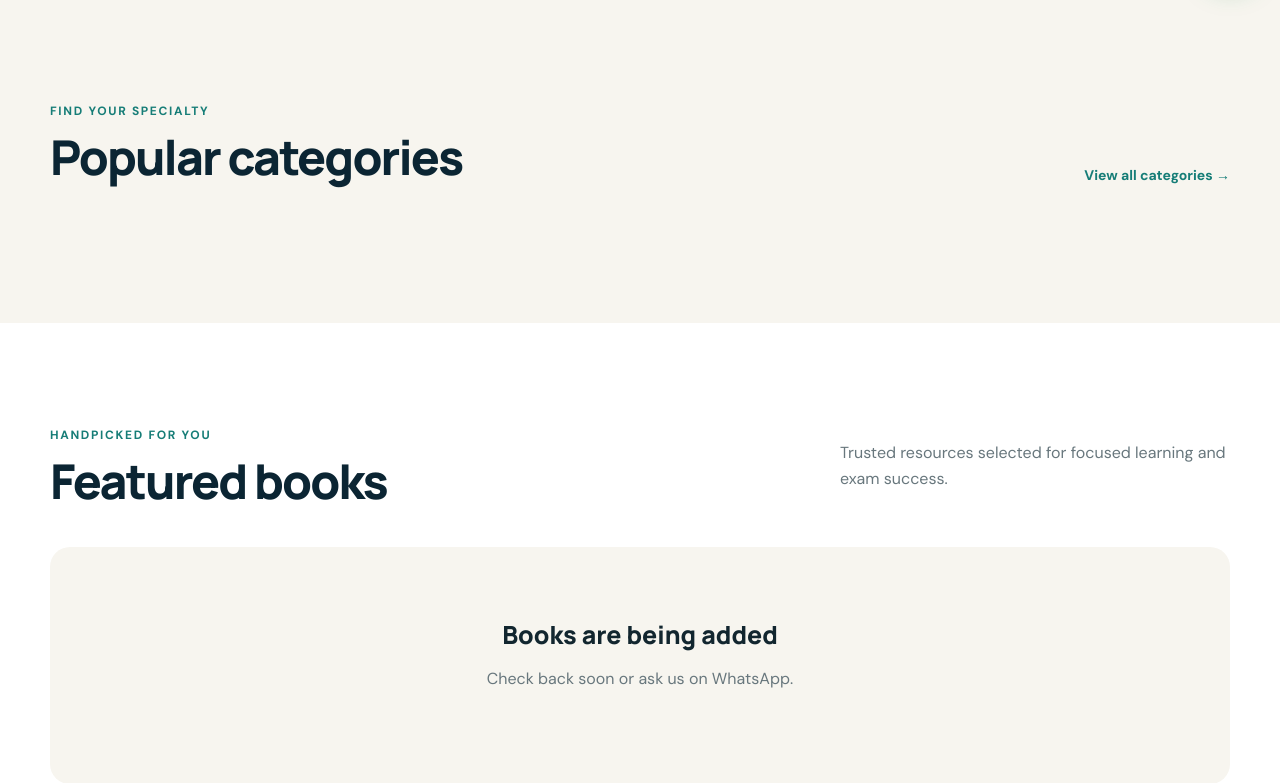
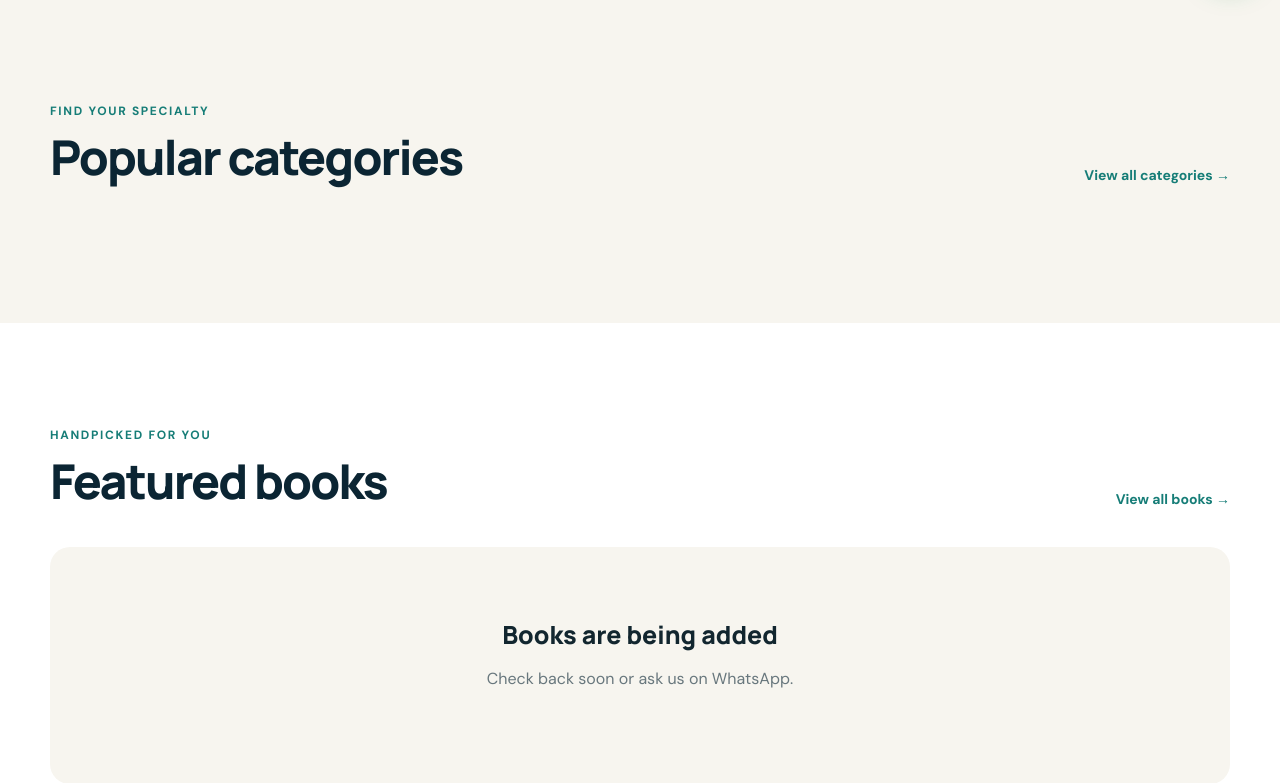
Before and after one commit to davidshane395-debug/MedicalBook, a Flask app: page / in a window 1280 px wide. Shown: the part 801-1584 px from the top of the page. Run offline with Flask 3, Linux system fonts and the light colour scheme.

Commit message:
Add view all books link

```diff
--- a/templates/home.html
+++ b/templates/home.html
@@ -79,7 +79,7 @@ context %} {% block content %}
         <span class="eyebrow">Handpicked for you</span>
         <h2>Featured books</h2>
       </div>
-      <p>Trusted resources selected for focused learning and exam success.</p>
+      <a href="{{ url_for('books') }}">View all books →</a>
     </div>
     {% if featured %}
     <div class="books-grid">
```
